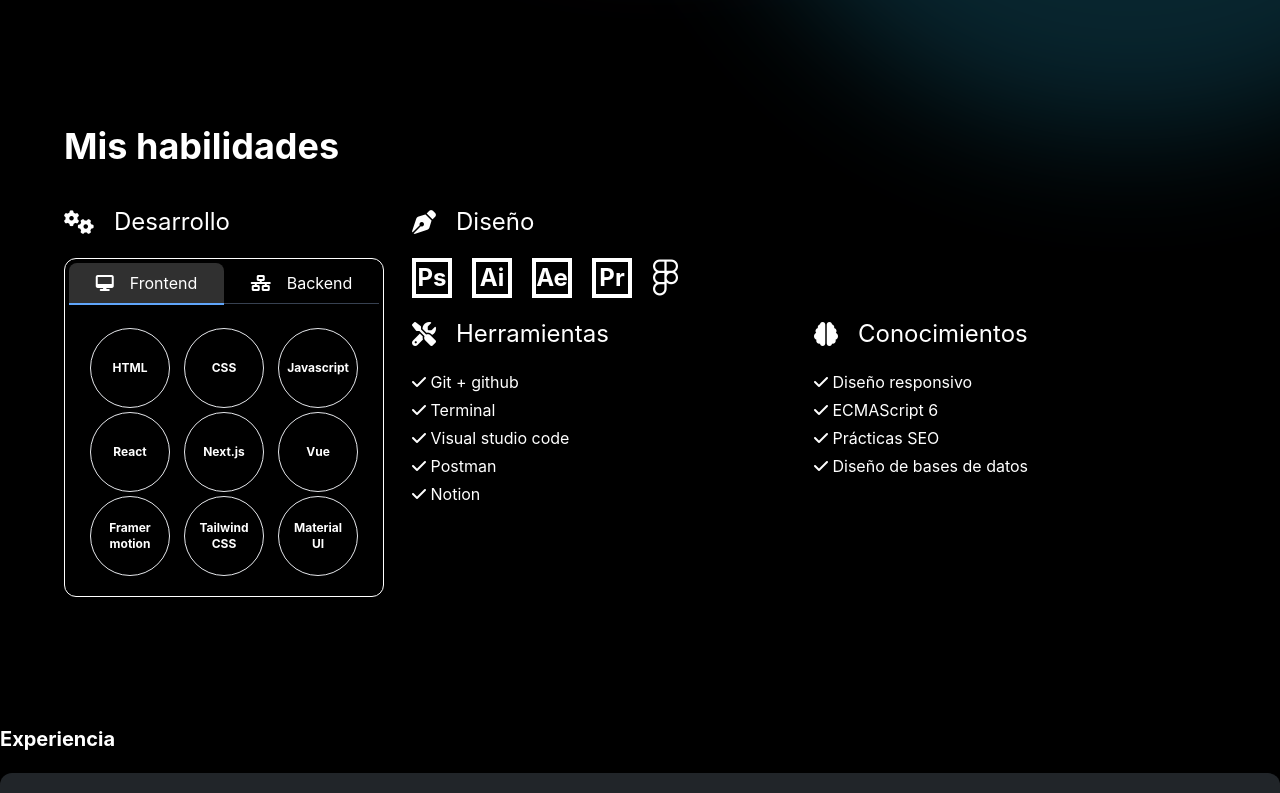
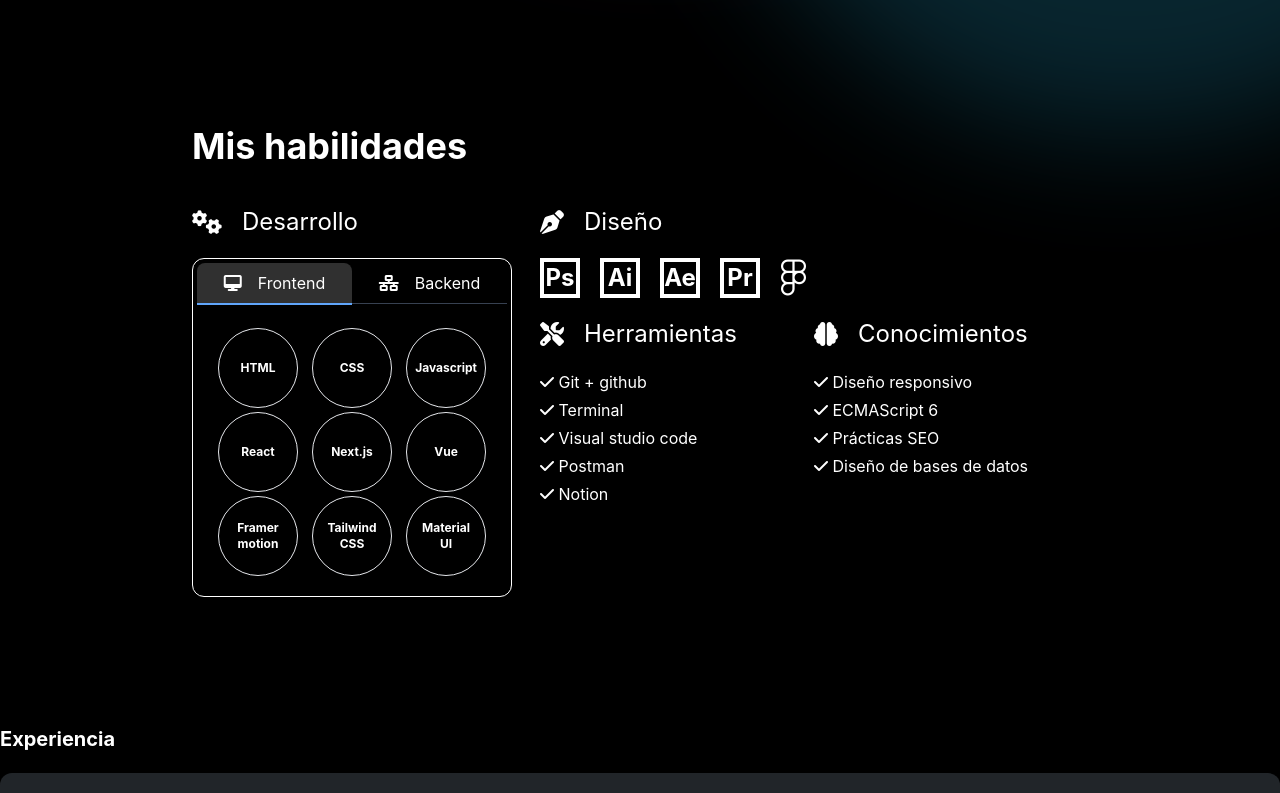
Before and after one commit to CarlosParraMtz/carlosparra, a React (Vite) app: page / in a window 1280 px wide. Shown: the part 1124-1917 px from the top of the page. Built offline with nearby package versions, Linux system fonts and the light colour scheme.

Commit message:
my skills section fixed

```diff
--- a/src/pages/Index.jsx
+++ b/src/pages/Index.jsx
@@ -8,8 +8,8 @@ import TechTabs from '../components/TechTabs.jsx'
 export default function Index() {
     return (
         <>
-            <main className='mx-auto dark:bg-black bg-blue-300 dark:text-white transition-colors max-w-screen overflow-x-hidden relative' >
-                <header className="w-screen overflow-hidden h-screen" >
+            <main className='mx-auto dark:bg-black bg-gray-300 dark:text-white transition-colors max-w-screen overflow-x-hidden relative' >
+                <header className="w-screen overflow-hidden h-screen bg-blue-200 dark:bg-black transition-colors" >
                     <MeshGradient />
                     <div className='relative flex flex-col justify-center items-center gap-2 h-full ' >
                         <motion.div
@@ -80,12 +80,12 @@ export default function Index() {
 
                 </section>
                 <section className='px-5 py-14 md:py-32 w-full relative' >
-                    <div className="container max-w-6xl mx-auto">
+                    <div className="container max-w-4xl mx-auto">
 
                         <h3 className='text-4xl'><b>Mis habilidades</b></h3>
                         <div className="flex flex-col md:flex-row gap-7">
                             <TechTabs />
-                            <div className='flex-1 pt-10 h-10 w-full flex flex-col' >
+                            <div className='flex-1 pt-0 md:pt-10 h-10 w-full flex flex-col' >
                                 <div className="flex gap-5 items-center mb-5 mx-auto md:mx-0">
                                     <i className="fa-solid fa-pen-nib text-2xl"></i>
                                     <h4 className="text-2xl" >Diseño</h4>
@@ -107,13 +107,13 @@ export default function Index() {
                                         <i className="fa-brands fa-figma text-4xl"></i>
                                     </h3>
                                 </div>
-                                <div className="grid grid-cols-1 sm:grid-cols-2 mx-auto md:mx-0">
+                                <div className="grid grid-cols-1 sm:grid-cols-2 mx-auto md:mx-0 mt-5 md:mt-0">
                                     <div className="flex flex-col">
                                         <div className="flex gap-5 items-center my-5">
                                             <i className="fa-solid fa-screwdriver-wrench text-2xl"></i>
                                             <h4 className="text-2xl" >Herramientas</h4>
                                         </div>
-                                        <ul className="flex flex-col gap-1">
+                                        <ul className="flex flex-col gap-1 text-center sm:text-left">
                                             <li><i className="fa-solid fa-check"></i> Git + github </li>
                                             <li><i className="fa-solid fa-check"></i> Terminal </li>
                                             <li><i className="fa-solid fa-check"></i> Visual studio code </li>
@@ -126,7 +126,7 @@ export default function Index() {
                                             <i className="fa-solid fa-brain text-2xl"></i>
                                             <h4 className="text-2xl" >Conocimientos</h4>
                                         </div>
-                                        <ul className="flex flex-col gap-1">
+                                        <ul className="flex flex-col gap-1 text-center sm:text-left">
                                             <li><i className="fa-solid fa-check"></i> Diseño responsivo </li>
                                             <li><i className="fa-solid fa-check"></i> ECMAScript 6 </li>
                                             <li><i className="fa-solid fa-check"></i> Prácticas SEO </li>
```
